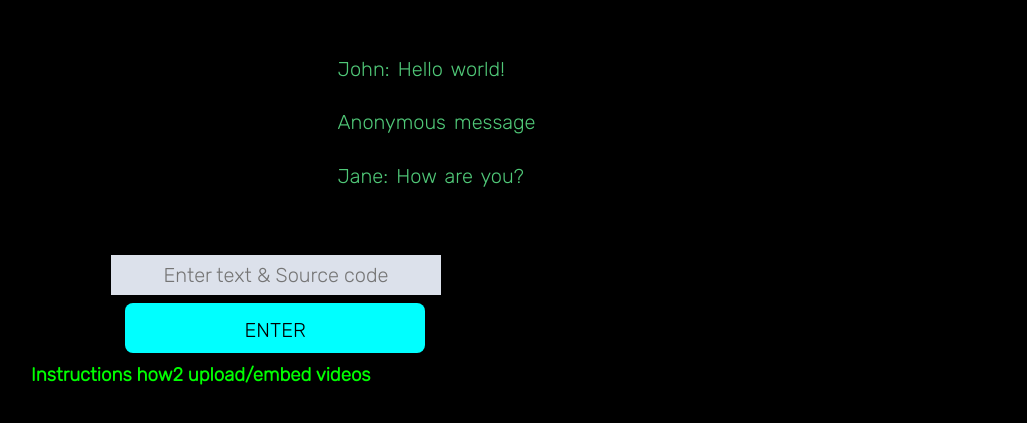
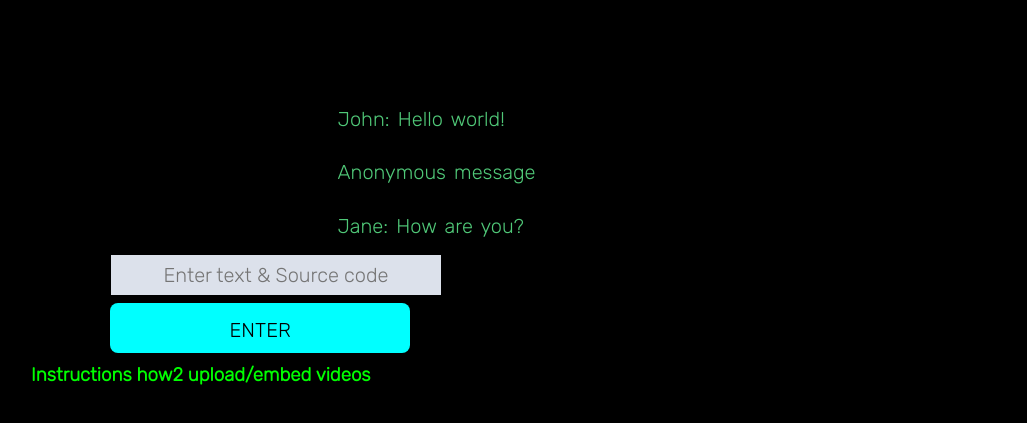
Before and after one commit to jarvisluke416/site, a plain HTML site: page index.html in a window 1280 px wide. Shown: the part 113-536 px from the top of the page, without its empty margins (19-1046 px from the left). Drawn offline with Linux system fonts and the light colour scheme; no server answers.

Commit message:
Update index.css

```diff
--- a/index.css
+++ b/index.css
@@ -66,6 +66,7 @@ html, body {
     max-width: 400px;
     margin: 30px auto;
     position: relative;
+    top: 50px;
     right: 100px;
 }
 
@@ -124,7 +125,7 @@ img {
     font-family: 'Rubik' ,sans-serif;
     position: relative;
     top: 65px;
-    right: 200px;
+    right: 215px;
     width: 300px;
     height: 50px;
 }
```
